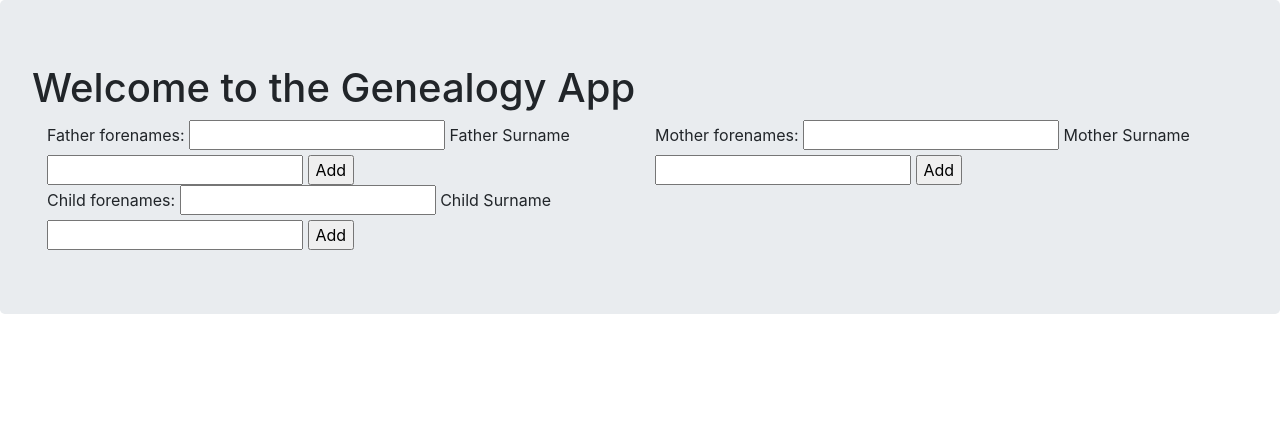
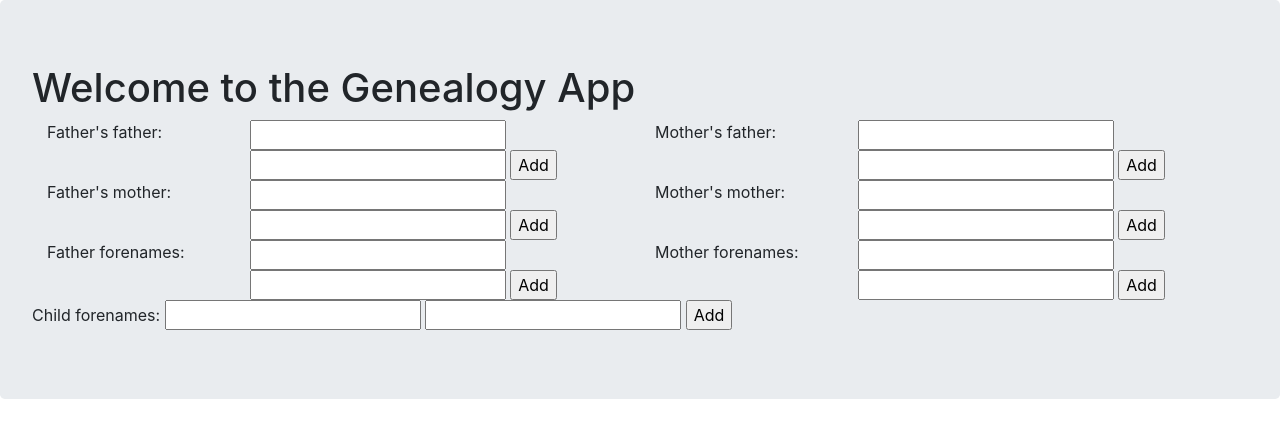
Before and after one commit to historyman1973/genealogy, a Flask app: page / in a window 1280 px wide. Shown: the part 56-494 px from the top of the page. Run offline with Flask 2, Linux system fonts and the light colour scheme; some libraries are stand-ins or nearby versions.

Commit message:
Added grandparents UI only and improved page layout.

```diff
--- a/app.py
+++ b/app.py
@@ -1,13 +1,16 @@
 from genealogy import app
 from flask import render_template, session, request
 from genealogy import db
-from genealogy.models import Individual, Parents, FamilyLink
+from genealogy.models import Individual, Parents, FamilyLink, FocusPeople
 from genealogy.individual.forms import AddIndividual
 
 
 @app.route("/", methods=["GET", "POST"])
 def index():
     form = AddIndividual()
+
+    father_fullname = None
+    mother_fullname = None
 
     def fullname(first, last):
         return first + " " + last
@@ -28,11 +31,6 @@ def index():
 
     if request.method == "POST":
 
-        new_father = Individual("", None, None)
-        new_mother = Individual("", None, None)
-        new_child = Individual("", None, None)
-        new_partners = Parents(None, None)
-
         if request.form.get("addfather") == "Add":
             father_forenames = form.father_forenames.data
             father_surname = form.father_surname.data
@@ -44,6 +42,17 @@ def index():
             db.session.commit()
             db.session.flush()
             session["new_father.id"] = new_father.id
+            session["father_fullname"] = father_fullname
+
+            if FocusPeople.query.get(1) is None:
+                focus_father = FocusPeople(new_father.id,)
+                db.session.add(focus_father)
+
+                db.session.commit()
+                db.session.flush()
+
+                print(FocusPeople.query.get(1).focus_father)
+
             if form.mother_forenames.data or form.mother_surname.data:
                 create_partners()
 
@@ -58,6 +67,8 @@ def index():
             db.session.commit()
             db.session.flush()
             session["new_mother.id"] = new_mother.id
+            session["mother_fullname"] = mother_fullname
+
             if form.father_forenames.data or form.father_surname.data:
                 create_partners()
 
@@ -77,7 +88,7 @@ def index():
             if form.father_forenames.data or form.father_surname.data or form.mother_forenames.data or form.mother_surname.data:
                 link_child()
 
-        return render_template("home.html", form=form)
+        return render_template("home.html", form=form, father_fullname=father_fullname, mother_fullname=mother_fullname)
 
     return render_template("home.html", form=form)
 
--- a/genealogy/individual/forms.py
+++ b/genealogy/individual/forms.py
@@ -4,10 +4,24 @@ from wtforms import StringField, IntegerField, SubmitField
 
 class AddIndividual(FlaskForm):
 
+    grandfather1_forenames = StringField("Father's father: ")
+    grandfather1_surname = StringField()
+    grandfather1_fullname = StringField()
+    grandmother1_forenames = StringField("Father's mother: ")
+    grandmother1_surname = StringField()
+    grandmother1_fullname = StringField()
+
+    grandfather2_forenames = StringField("Mother's father: ")
+    grandfather2_surname = StringField()
+    grandmother2_forenames = StringField("Mother's mother: ")
+    grandmother2_surname = StringField()
+
     father_forenames = StringField("Father forenames: ")
     father_surname = StringField()
+    father_fullname = StringField()
     mother_forenames = StringField("Mother forenames: ")
     mother_surname = StringField()
+    mother_fullname = StringField()
+
     child_forenames = StringField("Child forenames: ")
     child_surname = StringField()
-    #submit = SubmitField(label="Add Child")
--- a/genealogy/individual/templates/home.html
+++ b/genealogy/individual/templates/home.html
@@ -6,21 +6,76 @@
     {{form.hidden_tag()}}
     <div class="container-fluid">
       <div class="row">
-        <div class="col-md-6">
-          {{form.father_forenames.label}} {{form.father_forenames()}}
-          {{form.father_surname.label}} {{form.father_surname() }}
+
+
+        <div class="col col-sm-2">
+          {{form.grandfather1_forenames.label}}
+        </div>
+        <div class="col col-sm-4">
+          {{form.grandfather1_forenames()}}
+          {{form.grandfather1_surname() }}
+          <input type="submit" value="Add" name="addgrandfather1"/>
+        </div>
+        <br>
+        <div class="col col-sm-2">
+          {{form.grandfather2_forenames.label}}
+        </div>
+        <div class="col col-sm-4">
+          {{form.grandfather2_forenames()}}
+          {{form.grandfather2_surname() }}
+          <input type="submit" value="Add" name="addgrandfather2"/>
+        </div>
+      </div>
+
+      <div class="row">
+        <div class="col col-sm-2">
+          {{form.grandmother1_forenames.label}}
+        </div>
+        <div class="col col-sm-4">
+          {{form.grandmother1_forenames()}}
+          {{form.grandmother1_surname() }}
+          <input type="submit" value="Add" name="addgrandmother1"/>
+        </div>
+        <br>
+        <div class="col col-sm-2">
+          {{form.grandmother2_forenames.label}}
+        </div>
+        <br>
+        <div class="col col-sm-4">
+          {{form.grandmother2_forenames() }}
+          {{form.grandmother2_surname() }}
+          <input type="submit" value="Add" name="addgrandmother2"/>
+        </div>
+      </div>
+
+
+      <div class="row">
+
+
+        <div class="col col-sm-2">
+          {{form.father_forenames.label}}
+        </div>
+        <div class="col col-sm-4">
+          {{form.father_forenames() }}
+          {{form.father_surname() }}
           <input type="submit" value="Add" name="addfather"/>
         </div>
-        <div class="col-md-6">
-          {{form.mother_forenames.label}} {{form.mother_forenames()}}
-          {{form.mother_surname.label}} {{form.mother_surname() }}
+        <div class="col-sm-2">
+          {{form.mother_forenames.label}}
+        </div>
+        <div class="col col-sm-4">
+          {{form.mother_forenames() }}
+          {{form.mother_surname() }}
           <input type="submit" value="Add" name="addmother"/>
         </div>
+        </div>
+
+
       </div>
       <div class="row">
-        <div class="col-md-6">
+        <div class="col-md-12">
           {{form.child_forenames.label}} {{form.child_forenames() }}
-          {{form.child_surname.label}} {{form.child_surname() }}
+          {{form.child_surname() }}
           <input type="submit" value="Add" name="addchild"/>
         </div>
       </div>
```
Also changed, not shown: genealogy/models.py (+11 -0 lines).
